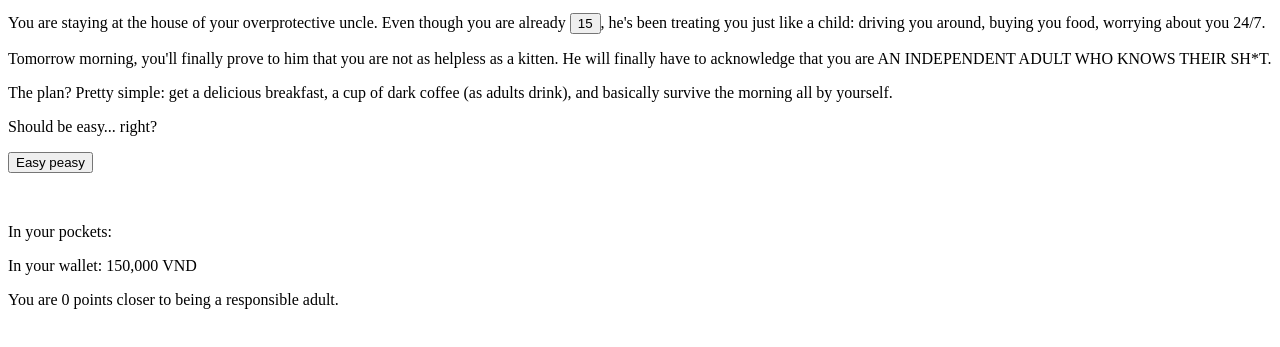
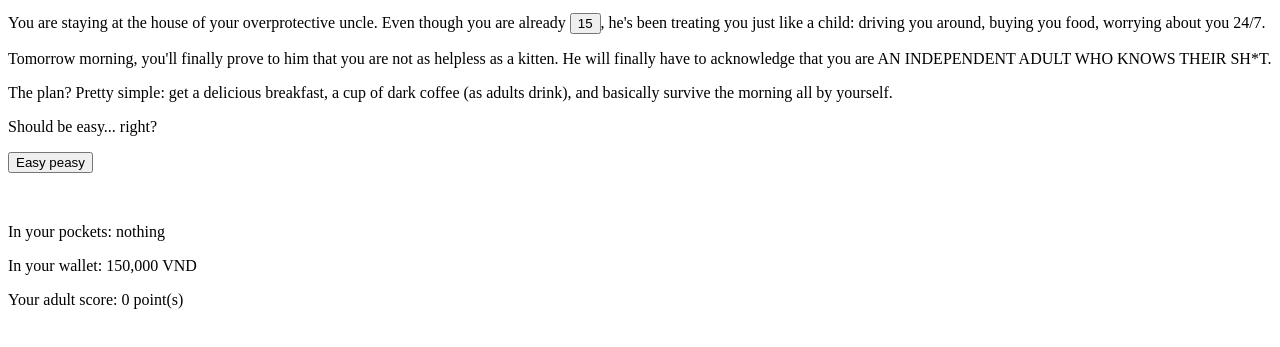
Before and after one commit to hgcl/text-adventure, a website with bundled scripts: page play.html in a window 1280 px wide. Shown: the part 101-448 px from the top of the page. Built offline with nearby package versions, Linux system fonts and the light colour scheme.

Commit message:
refactor: review content

```diff
--- a/modules/updateUI.js
+++ b/modules/updateUI.js
@@ -83,12 +83,16 @@ export function updatePlayer(element, ...args) {
       break;
 
     case "inventory":
+      if (player.inventory.length) {
         inventoryEl.replaceChildren(); // reset to nothing
         player.inventory.forEach((item) => {
           let span = document.createElement("span");
           span.textContent = item.name;
           inventoryEl.appendChild(span);
         });
+      } else {
+        inventoryEl.textContent = "nothing";
+      }
       break;
 
     case "wallet":
@@ -136,7 +140,7 @@ export function notify(element, ...args) {
 
   switch (element) {
     case "score":
-      p.textContent = `Good job, you earned ${points} more point(s)!`;
+      p.textContent = `You are ${points} point(s) closer to being a responsible adult!`;
       break;
 
     case "wallet":
--- a/play.html
+++ b/play.html
@@ -21,10 +21,7 @@
       In your pockets: <span id="inventory"></span>
     </p>
     <p>In your wallet: <span id="wallet"></span></p>
-    <p>
-      You are <span id="score">0</span> points closer to being a responsible
-      adult.
-    </p>
+    <p>Your adult score: <span id="score">0</span> point(s)</p>
     <dialog id="dialog" role="dialog">
       <button id="close" autofocus>Close</button>
     </dialog>
```
Lines whose indentation alone changed are shown as unchanged.
